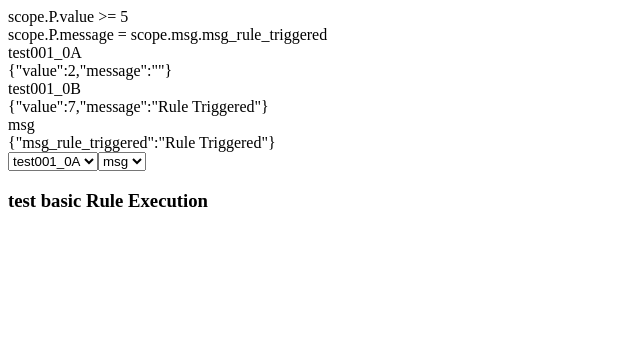
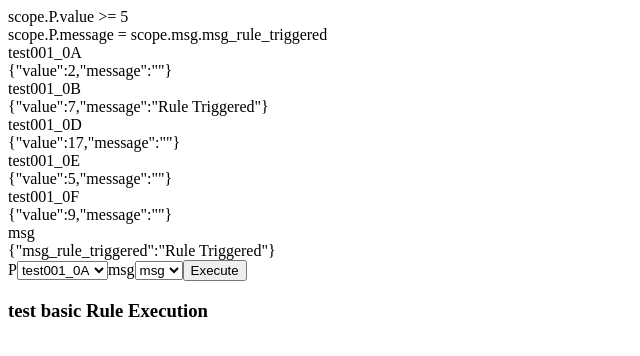
Before and after one commit to AntonioHidalgoLanda/jssimpleruleengine, a plain HTML site: page index.html in a window 1280 px wide. Shown: the whole page, without its empty margins (0-640 px from the left). Drawn offline with Linux system fonts and the light colour scheme.

Commit message:
GUI for managing 1-rule environment

```diff
--- a/JSObjects/guiRule.js
+++ b/JSObjects/guiRule.js
@@ -2,6 +2,11 @@
 /* eslint-disable no-console */
 
 /*global jQuery*/
+
+/*
+Please override RuleGUI.prototype.factToDiv = function (fact)
+and add a CSS.
+*/
 
 function RuleGUI(rule, facts, div, predefined) {
     "use strict";
@@ -42,16 +47,22 @@ RuleGUI.prototype.targetsToDiv = function () {
         } else {
             var selectbox = jQuery('<select>', {
                     id: 'select-' + target + '-rgui',
-                    class: 'select-' + target + '-rgui',
-                    text: this.rule.condition
+                    class: 'select-' + target + '-rgui'
                 });
+            selectbox.on('change', handlerSelectTarget(this.candidate, this.facts, target));
+            this.divTargets.append(target);
             this.divTargets.append(selectbox);
             this.factsToSelectbox(target, selectbox);
-            // on change//select
-            //    candidate[target] = this.facts[selected];
+            var currentValue = selectbox.find(":selected").val();
+            this.candidate[target] = this.facts[currentValue];
         }
     }
-    // button to execute the rule and refresh facts
+
+    this.divTargets.append(jQuery('<button/>',
+            {
+                text: 'Execute',
+                click: handlerExecuteRule(this.rule, this.facts, this.candidate, this)
+            }));
 };
 
 
@@ -113,12 +124,36 @@ RuleGUI.prototype.factsToDiv = function (facts) {
                 title: 'fact id',
                 text: fact
             }));
-        divFact.append(jQuery('<div/>', {
+        divFact.append(this.factToDiv(fact));
+        this.divFacts.append(divFact);
+    }
+};
+
+RuleGUI.prototype.factToDiv = function (fact) {
+    return jQuery('<div/>', {
                 id: 'fact-id-rgui',
                 class: 'fact-rgui',
                 title: 'fact body',
                 text: JSON.stringify(this.facts[fact])
-            }));
-        this.divFacts.append(divFact);
-    }
+            });
 };
+
+
+var handlerSelectTarget = function (candidate, facts, target) {
+    return function () {
+            var currentValue = this.options[this.selectedIndex].value;
+            candidate[target] = facts[currentValue];
+    };
+};
+
+var handlerExecuteRule = function (rule, facts, candidate, divRule) {
+    "use strict";
+    return function () {
+
+        rule.execute(facts, candidate);
+
+        divRule.factsToDiv();
+        // divRule.targetsToDiv(); We don't need so far, don't add it.
+
+    };
+};
--- a/index.html
+++ b/index.html
@@ -18,7 +18,6 @@ and open the template in the editor.
 
         <!-- Testing Support Scripts -->
         <script type="text/javascript" src="tests/testRule.js"></script>
-        <script type="text/javascript" src="tests/testEngine.js"></script>
     </head>
     <body>
         <div id="gui-rule-div">
@@ -39,6 +38,7 @@ and open the template in the editor.
     <!-- // This might go in a different file. We are using a Catolg from test -->
     <script type="text/javascript">
 
+
         var rg = new RuleGUI(rule, fact, jQuery("#gui-rule-div"), {"Math": Math});
 
         //$("#testR0001_results").text(JSON.stringify(fact));
--- a/tests/testRule.js
+++ b/tests/testRule.js
@@ -22,6 +22,9 @@ var fact = {};
 
 fact.test001_0A = {"value": 2, "message": ""};
 fact.test001_0B = {"value": 7, "message": ""};
+fact.test001_0D = {"value": 17, "message": ""};
+fact.test001_0E = {"value": 5, "message": ""};
+fact.test001_0F = {"value": 9, "message": ""};
 fact.msg = {"msg_rule_triggered": "Rule Triggered"};
 
 
```
